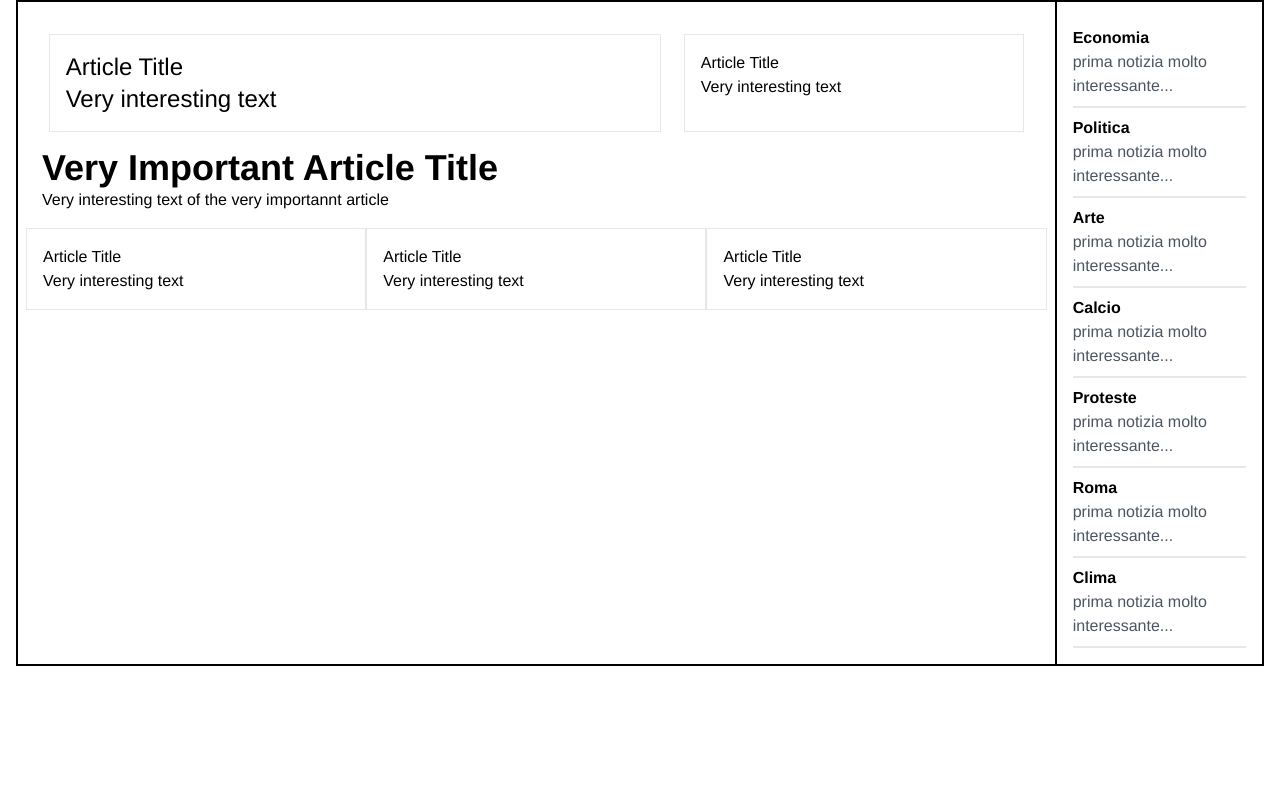
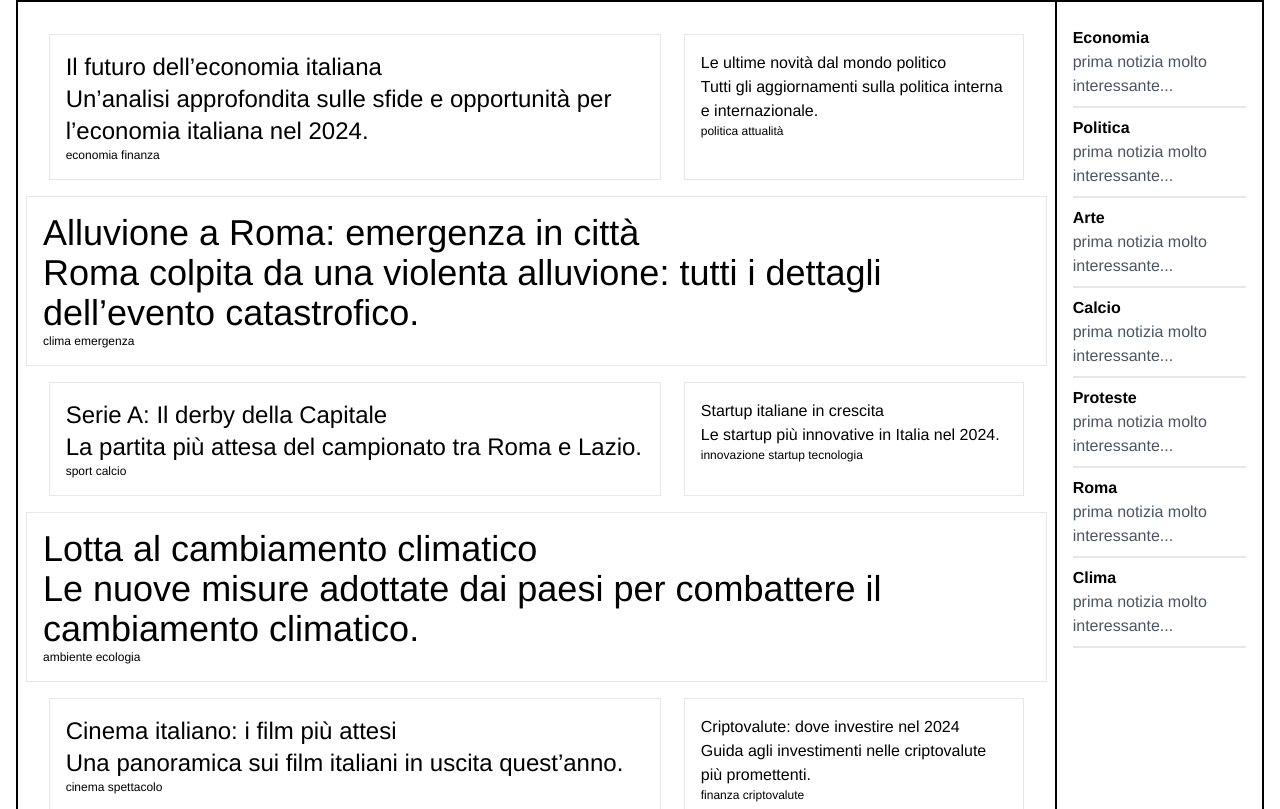
Before and after one commit to EllySmith/repubblica-build, a React (Create React App) app: page / in a window 1280 px wide. Shown: the part 311-1120 px from the top of the page. Before the commit the page ends 993 px from the top, so only its background shows below. Built offline with nearby package versions, Linux system fonts and the light colour scheme; a web font is replaced by a local one.

Commit message:
articles and state set up

```diff
--- a/package.json
+++ b/package.json
@@ -3,13 +3,16 @@
   "version": "0.1.0",
   "private": true,
   "dependencies": {
+    "@reduxjs/toolkit": "^2.3.0",
     "@testing-library/jest-dom": "^5.17.0",
     "@testing-library/react": "^13.4.0",
     "@testing-library/user-event": "^13.5.0",
     "lucide-react": "^0.460.0",
     "react": "^18.3.1",
     "react-dom": "^18.3.1",
+    "react-redux": "^9.1.2",
     "react-scripts": "5.0.1",
+    "redux": "^5.0.1",
     "web-vitals": "^2.1.4"
   },
   "scripts": {
--- a/src/Components/ArticleBox.js
+++ b/src/Components/ArticleBox.js
@@ -1,18 +1,24 @@
 import React from 'react'
+import { useSelector } from 'react-redux'
 import BigArticle from './ArticleBox/BigArticle'
 import FirstLine from './ArticleBox/FirstLine'
 import SmallArticle from './ArticleBox/SmallArticle'
 
 function ArticleBox() {
+  const articles = useSelector((state) => state.content.articles)
   return (
-    <div className="lg:w-5/6 w-full h-full pt-8 pb-8 px-2 border-black flex flex-wrap flex-grow items-stretch justify-evenly">
-      <BigArticle />
-      <SmallArticle />
-      <FirstLine />
-      <SmallArticle />
-      <SmallArticle />
-      <SmallArticle />
-    </div>
+    <div className="lg:w-5/6 w-full h-full pt-8 pb-8 px-2 gap-y-4 border-black flex flex-wrap flex-grow items-stretch justify-evenly">
+  {articles.map((article) => {
+    if (article.importance === 'low') {
+      return <SmallArticle key={article.id} item={article} />;
+    } else if (article.importance === 'normal') {
+      return <BigArticle key={article.id} item={article} />;
+    } else if (article.importance === 'breaking') {
+      return <FirstLine key={article.id} item={article} />;
+    }
+    return null;
+  })}
+</div>
   );
 }
 
--- a/src/Components/ArticleBox/BigArticle.js
+++ b/src/Components/ArticleBox/BigArticle.js
@@ -1,12 +1,15 @@
 import React from 'react'
 
-function BigArticle() {
-  return (
-    <div className="w-3/5 p-4 border box-border text-2xl">
-      <h1>Article Title</h1>
-      <p>Very interesting text</p>
-    </div>
-  )
+function BigArticle({ item }) {
+     const { title, body, tags } = item;
+
+     return (
+          <div className="w-3/5 p-4 border box-border text-2xl">
+               <h1>{title}</h1>
+               <p>{body}</p>
+               <p className='text-xs'> {tags.join(' ')}</p>
+          </div>
+     )
 }
 
 export default BigArticle
--- a/src/Components/ArticleBox/FirstLine.js
+++ b/src/Components/ArticleBox/FirstLine.js
@@ -1,12 +1,15 @@
 import React from 'react'
 
-function FirstLine() {
-  return (
-     <div className="w-full p-4">
-     <h1 className='font-bold text-4xl'>Very Important Article Title</h1>
-     <p>Very interesting text of the very importannt article</p>
-   </div>
-  )
+function FirstLine({ item }) {
+     const { title, body, tags } = item;
+
+     return (
+          <div className="w-full p-4 border box-border text-4xl">
+               <h1>{title}</h1>
+               <p>{body}</p>
+               <p className='text-xs'> {tags.join(' ')}</p>
+          </div>
+     )
 }
 
 export default FirstLine
--- a/src/Components/ArticleBox/SmallArticle.js
+++ b/src/Components/ArticleBox/SmallArticle.js
@@ -1,12 +1,14 @@
 import React from 'react'
 
-function SmallArticle() {
-  return (
-     <div className="w-2/6 p-4 border box-border">
-     <h1>Article Title</h1>
-     <p>Very interesting text</p>
-   </div>
-  )
+function SmallArticle({ item }) {
+     const { title, body, tags } = item;
+     return (
+          <div className="w-2/6 p-4 border box-border">
+               <h1>{title}</h1>
+               <p>{body}</p>
+               <p className='text-xs'> {tags.join(' ')}</p>
+          </div>
+     )
 }
 
 export default SmallArticle
--- a/src/index.js
+++ b/src/index.js
@@ -1,5 +1,7 @@
 import React from 'react';
 import ReactDOM from 'react-dom/client';
+import { Provider } from 'react-redux';
+import store from './store/store'
 import './index.css';
 import App from './App';
 import reportWebVitals from './reportWebVitals';
@@ -7,7 +9,9 @@ import reportWebVitals from './reportWebVitals';
 const root = ReactDOM.createRoot(document.getElementById('root'));
 root.render(
   <React.StrictMode>
+    <Provider store={store}>
     <App />
+    </Provider>
   </React.StrictMode>
 );
 
--- /dev/null
+++ b/src/store/contentSlice.js
@@ -0,0 +1,120 @@
+import { createSlice } from '@reduxjs/toolkit';
+
+const initialState = {
+     articles: [
+          {
+            title: 'Il futuro dell’economia italiana',
+            body: 'Un’analisi approfondita sulle sfide e opportunità per l’economia italiana nel 2024.',
+            id: 101,
+            tags: ['economia', 'finanza'],
+            img: 'https://example.com/economy.jpg',
+            importance: 'normal',
+          },
+          {
+            title: 'Le ultime novità dal mondo politico',
+            body: 'Tutti gli aggiornamenti sulla politica interna e internazionale.',
+            id: 102,
+            tags: ['politica', 'attualità'],
+            img: 'https://example.com/politics.jpg',
+            importance: 'low',
+          },
+          {
+            title: 'Alluvione a Roma: emergenza in città',
+            body: 'Roma colpita da una violenta alluvione: tutti i dettagli dell’evento catastrofico.',
+            id: 104,
+            tags: ['clima', 'emergenza'],
+            img: 'https://example.com/flood.jpg',
+            importance: 'breaking',
+          },
+          {
+            title: 'Serie A: Il derby della Capitale',
+            body: 'La partita più attesa del campionato tra Roma e Lazio.',
+            id: 105,
+            tags: ['sport', 'calcio'],
+            img: 'https://example.com/derby.jpg',
+            importance: 'normal',
+          },
+          {
+            title: 'Startup italiane in crescita',
+            body: 'Le startup più innovative in Italia nel 2024.',
+            id: 106,
+            tags: ['innovazione', 'startup', 'tecnologia'],
+            img: 'https://example.com/startup.jpg',
+            importance: 'low',
+          },
+          {
+            title: 'Lotta al cambiamento climatico',
+            body: 'Le nuove misure adottate dai paesi per combattere il cambiamento climatico.',
+            id: 107,
+            tags: ['ambiente', 'ecologia'],
+            img: 'https://example.com/climate.jpg',
+            importance: 'breaking',
+          },
+          {
+            title: 'Cinema italiano: i film più attesi',
+            body: 'Una panoramica sui film italiani in uscita quest’anno.',
+            id: 108,
+            tags: ['cinema', 'spettacolo'],
+            img: 'https://example.com/cinema.jpg',
+            importance: 'normal',
+          },
+          {
+            title: 'Criptovalute: dove investire nel 2024',
+            body: 'Guida agli investimenti nelle criptovalute più promettenti.',
+            id: 109,
+            tags: ['finanza', 'criptovalute'],
+            img: 'https://example.com/crypto.jpg',
+            importance: 'low',
+          },
+          {
+            title: 'Salute mentale: l’importanza del benessere psicologico',
+            body: 'Come prendersi cura della propria salute mentale.',
+            id: 110,
+            tags: ['salute', 'psicologia'],
+            img: 'https://example.com/mental-health.jpg',
+            importance: 'normal',
+          },
+          {
+               title: 'Arte moderna: i nuovi trend',
+               body: 'Scopri le ultime tendenze nel mondo dell’arte contemporanea.',
+               id: 103,
+               tags: ['arte', 'cultura'],
+               img: 'https://example.com/art.jpg',
+               importance: 'low',
+             },
+        ],
+     chosenTag: null,
+     tags: [
+          'economia', 'politica', 'attualità', 'arte', 'società', 'sport', 'calcio',
+          'tecnologia', 'scienza', 'salute', 'ambiente', 'cultura', 'musica',
+          'cinema', 'teatro', 'letteratura', 'viaggi', 'cibo', 'moda',
+          'storia', 'educazione', 'finanza', 'lavoro', 'immigrazione', 'religione',
+          'sicurezza', 'innovazione', 'startup', 'clima', 'ecologia', 'diritti umani',
+          'fotografia', 'automobili', 'motori', 'videogiochi', 'social media',
+          'televisione', 'intrattenimento', 'fotografia', 'fitness', 'benessere',
+          'spettacolo', 'giustizia', 'famiglia', 'psicologia', 'filosofia', 'scuola',
+          'università', 'pandemia', 'vaccini', 'guerra', 'terrorismo', 'diplomazia',
+          'criptovalute', 'borsa', 'mercato', 'investimenti', 'real estate',
+          'turismo', 'eventi', 'fiere', 'festival', 'tecniche', 'robotica',
+          'intelligenza artificiale', 'machine learning', 'blockchain',
+          'cybersecurity', 'privacy', 'diritto', 'legislazione', 'politiche sociali'
+     ],
+};
+
+const modalSlice = createSlice({
+     name: 'content',
+     initialState,
+     reducers: {
+          choseTag: (state, action) => ({
+               ...state,
+               choseTag: action.payload,
+          }),
+          addArticle: (state, action) => ({
+               ...state,
+               articles: [...state.articles, action.payload]
+          })
+     },
+});
+
+export const { showModal, hideModal, changeModalType } = modalSlice.actions;
+export default modalSlice.reducer;
--- /dev/null
+++ b/src/store/store.js
@@ -0,0 +1,11 @@
+import { configureStore } from '@reduxjs/toolkit';
+
+import contentReducer from './contentSlice';
+
+const store = configureStore({
+  reducer: {
+    content: contentReducer,
+  },
+});
+
+export default store;
```
Also changed, not shown: 2 other files (tests, documents, lock files or other folders).
